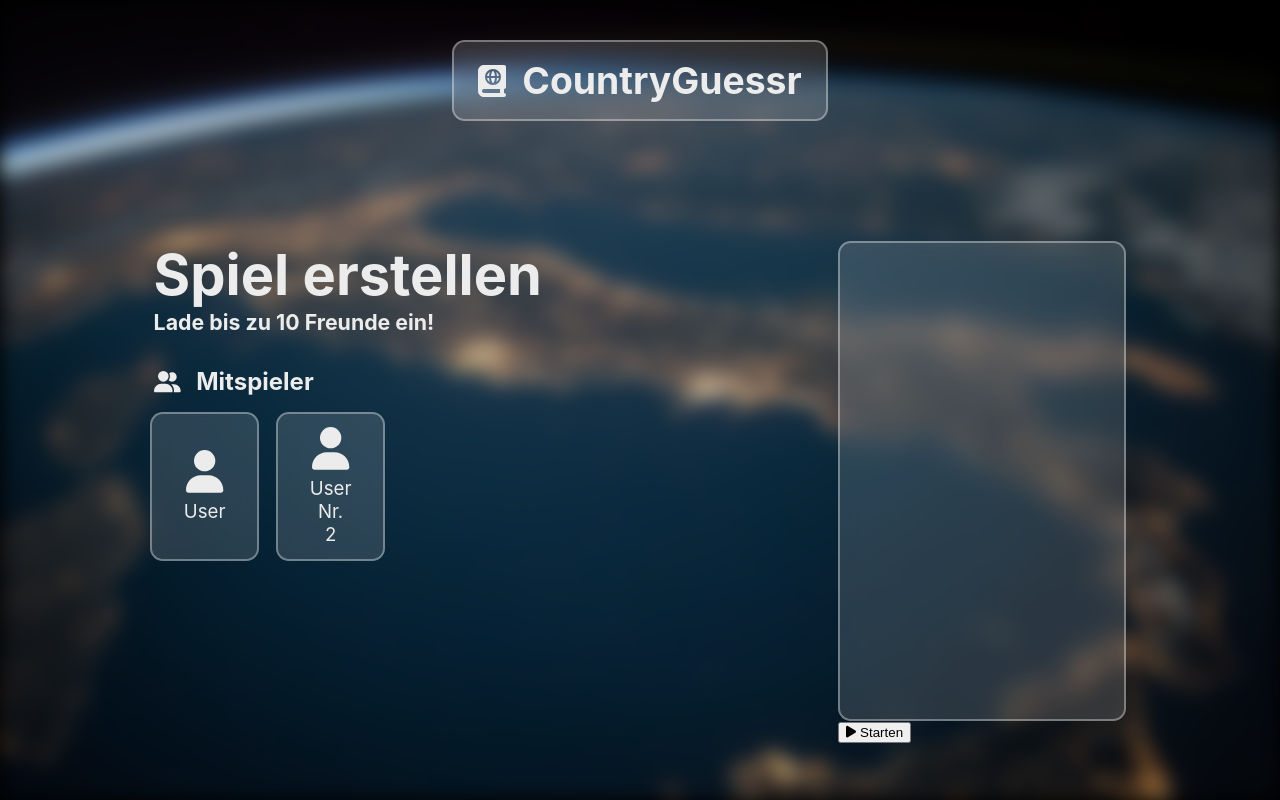
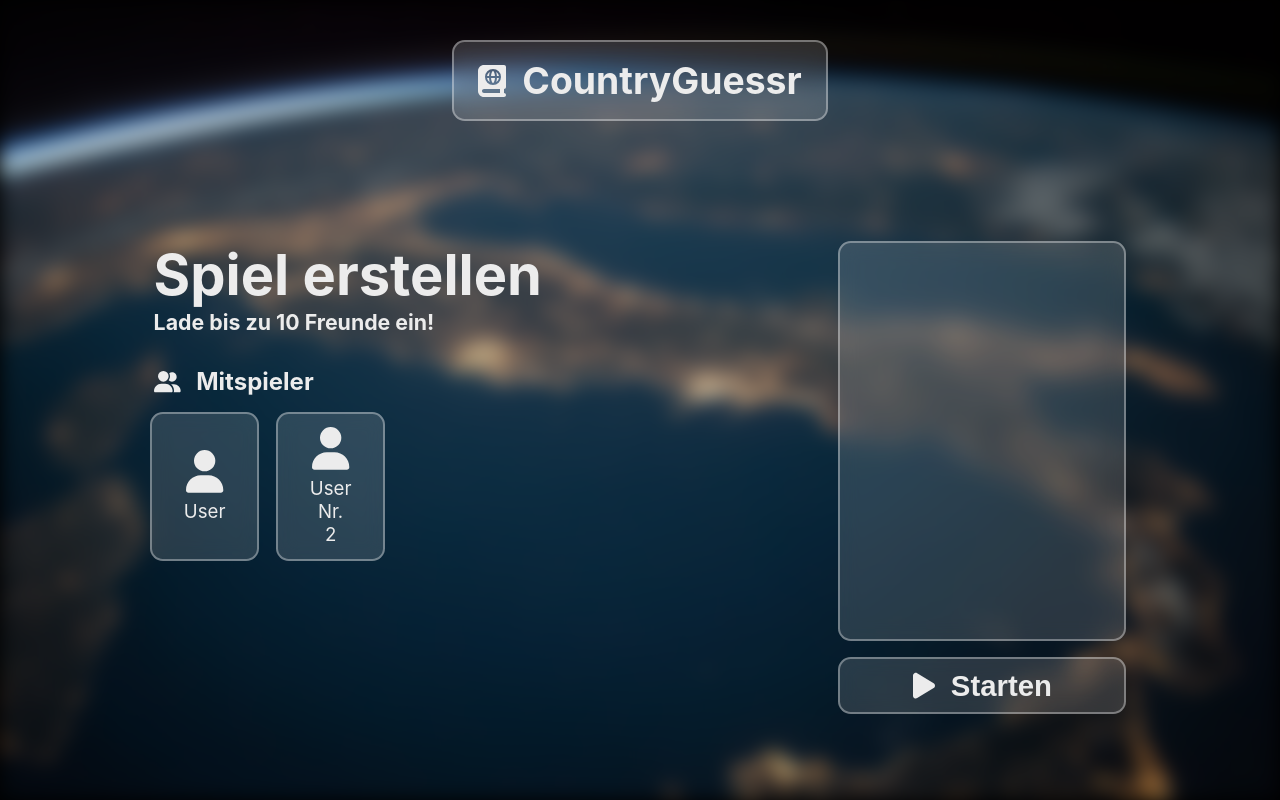
Before and after one commit to gnmyt/CountryGuessr, a React (Vite) app in the folder webui/: page / in a window 1280 px wide. Both pictures are taken after a click on the element "Raum erstellen". Built offline with nearby package versions, Linux system fonts and the light colour scheme.

Commit message:
Added styling for the start button

```diff
--- a/webui/src/pages/GameCreation/styles.sass
+++ b/webui/src/pages/GameCreation/styles.sass
@@ -22,4 +22,25 @@
   border: 2px solid $border
   border-radius: 0.8rem
   width: 18rem
-  height: 30rem
+  height: 25rem
+
+.start-btn
+  margin-top: 1rem
+  width: 100%
+  padding: 0.6rem
+  border-radius: 0.8rem
+  background-color: $background
+  backdrop-filter: blur(10px)
+  color: $white
+  font-size: 22pt
+  font-weight: 600
+  border: 2px solid $border
+  cursor: pointer
+  transition: 0.2s
+  display: flex
+  justify-content: center
+  align-items: center
+  gap: 1rem
+
+  &:hover
+    transform: scale(1.05) translateY(-0.2rem) rotate(-0.4deg)
```
